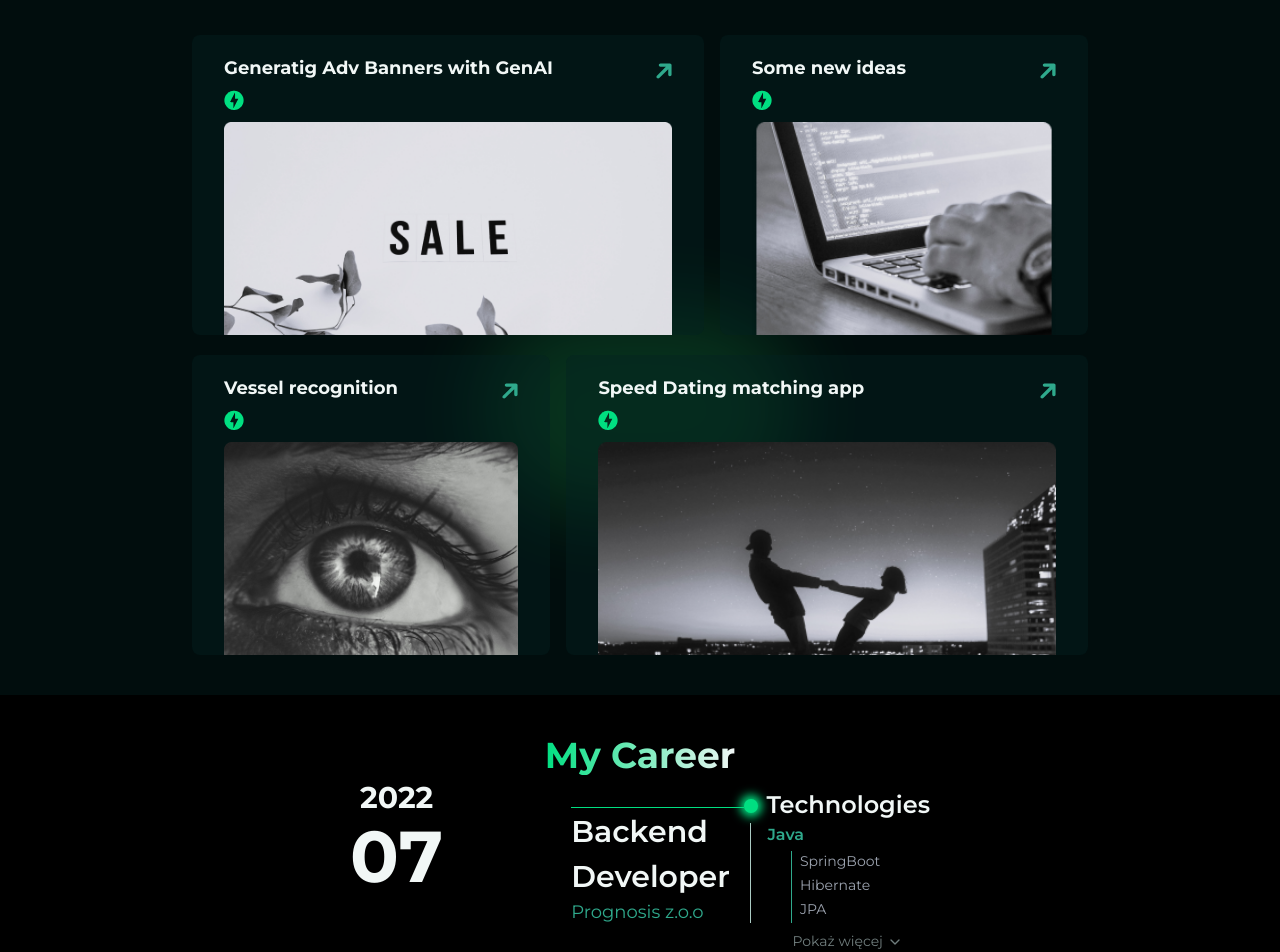
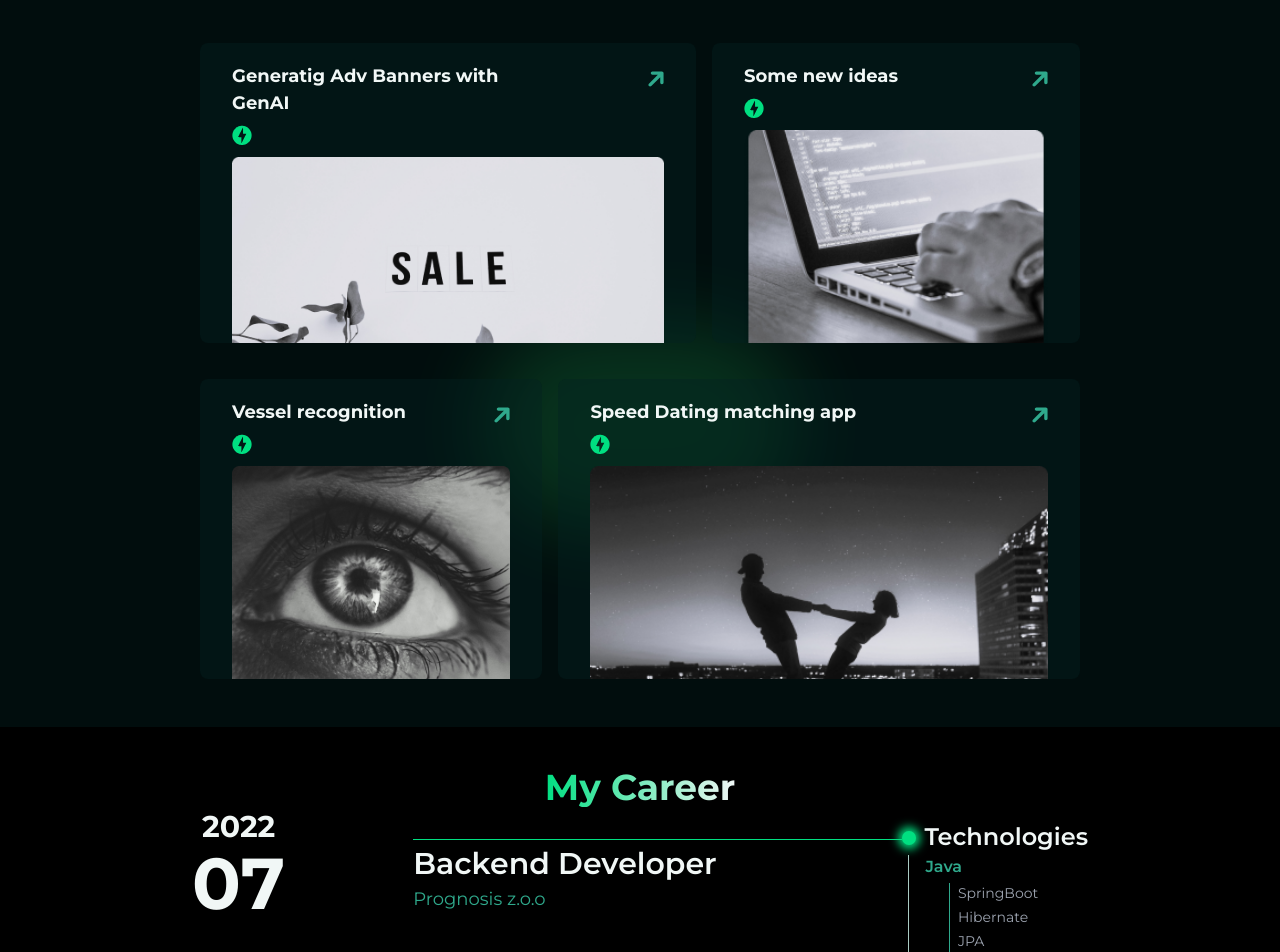
Before and after one commit to benhus8/benedykt-the-dev, a Next.js app in the folder frontend/: page /en in a window 1280 px wide. Shown: the part 1060-2012 px from the top of the page. Built offline with nearby package versions, Linux system fonts and the light colour scheme.

Commit message:
rwd for navbar, myprojects and career section

```diff
--- a/frontend/app/[locale]/_components/Career.jsx
+++ b/frontend/app/[locale]/_components/Career.jsx
@@ -2,14 +2,14 @@
 
 export const Career = () => {
   return (
-    <div className="relative w-full bg-black min-h-[475px] z-10 mt-10 ">
+    <div className="relative w-full bg-black min-h-[475px] z-10 mt-10">
       <div className="w-full flex flex-col justify-center items-center pt-5">
         <p className="pt-5 text-transparent bg-clip-text bg-gradient-to-r from-primary-light to-primary-white font-bold text-4xl">
           My Career
         </p>
       </div>
 
-      <div className="w-full px-[20px] sm:px-[350px] pb-10">
+      <div className="w-full px-4 sm:px-8 md:px-32 lg:px-48 pb-10">
         {chapters.map((chapter, i) => (
           <CareerChapter
             key={i}
@@ -28,7 +28,6 @@ export const Career = () => {
     </div>
   );
 };
-
 export const chapters = [
   {
     color: "primary-light",
@@ -80,16 +79,17 @@ export const chapters = [
 
 const CareerChapter = (props) => {
   return (
-    <div className="flex flex-col sm:flex-row  items-center sm:items-start text-primary-white">
+    <div className="flex flex-col sm:flex-row  items-center sm:items-start text-primary-white px-4 sm:px-0">
       <div>
-        <div>
-          <p className="text-2xl font-bold flex flex-col justify-end items-center">
+        <div className="flex flex-row sm:flex-col justify-center items-center mt-6 sm:mt-0">
+          <p className="text-4xl sm:text-2xl font-bold flex flex-col justify-end items-center ">
             {props.year}
           </p>
-          <p className="text-7xl font-bold">{props.month}</p>
+          <span className="sm:hidden text-4xl font-semiBold">{`\u00A0/\u00A0`}</span>
+          <p className="text-4xl sm:text-7xl font-bold">{props.month}</p>
         </div>
       </div>
-      <div className="w-full sm:ml-32 h-full">
+      <div className="w-full md:ml-16 lg:ml-32 h-full">
         <hr
           className={`border-t border-${props.color} w-full h-[1.5px] mt-8`}
         />
@@ -101,7 +101,7 @@ const CareerChapter = (props) => {
         <div className="flex flex-row mt-3">
           <div className="h-full">
             <div className="flex flex-row">
-             < BlinkingLight color={props.color} />
+              <BlinkingLight color={props.color} />
               <p className="text-xl font-semiBold text-primary-white ml-2">
                 Technologies
               </p>
@@ -127,7 +127,7 @@ const CareerChapter = (props) => {
           <div className="flex flex-row">
             <div className="h-full">
               <div className="flex flex-row">
-                < BlinkingLight color={props.color} />
+                <BlinkingLight color={props.color} />
                 <p className="text-xl font-semiBold text-primary-white ml-2">
                   Tools
                 </p>
--- a/frontend/app/[locale]/_components/MyProjects.jsx
+++ b/frontend/app/[locale]/_components/MyProjects.jsx
@@ -8,26 +8,26 @@ export const MyProjects = () => {
           My projects
         </p>
       </div>
-      <div className="w-full pt-10  px-2 md:px-24 lg:px-48">
-        <div className="grid grid-cols-1 md:grid-cols-7 space-x-4">
-          <div className="col-span-2 md:col-span-4">
+      <div className="w-full pt-10  px-8 sm:px-12 md:px-24 lg:px-48">
+        <div className="grid grid-cols-1 md:grid-cols-7 ">
+          <div className="md:col-span-4 mx-2 my-2">
             <ProjectCard
               title="Generatig Adv Banners with GenAI"
               image="gen_ai_project.png"
             />
           </div>
-          <div className="md:col-span-3">
+          <div className="md:col-span-3 mx-2 my-2">
             <ProjectCard title="Some new ideas" image="ideas_projct.png" />
           </div>
         </div>
-        <div className="grid grid-cols-1 md:grid-cols-5 space-x-4 mt-5">
-          <div className="md:col-span-2">
+        <div className="grid grid-cols-1 md:grid-cols-5 mt-5">
+          <div className="md:col-span-2 mx-2 my-2">
             <ProjectCard
               title="Vessel recognition"
               image="vessel_project.png"
             />
           </div>
-          <div className="md:col-span-3">
+          <div className="md:col-span-3 mx-2 my-2">
             <ProjectCard
               title="Speed Dating matching app "
               image="speed_dating_project.png"
@@ -67,7 +67,7 @@ const ProjectCard = (props) => {
       <img
         src={`/images/${props.image}`}
         alt="Glow"
-        className="w-full rounded-b-lg mt-3 object-cover object-center rounded-sm"
+        className="w-full rounded-b-lg mt-3 rounded-sm"
       />
     </div>
   );
--- a/frontend/components/NavBar.jsx
+++ b/frontend/components/NavBar.jsx
@@ -120,7 +120,7 @@ export default function NavBar() {
     >
       <div
         id="top"
-        className="py-5 px-10 md:px-20 flex flex-col lg:flex-row lg:justify-between items-center"
+        className="py-1 md:py-5 px-5 md:px-20 flex flex-col lg:flex-row lg:justify-between items-center"
       >
         <div className={`w-full flex flex-row justify-between items-center `}>
           <div className="z-20">
```
Lines whose indentation alone changed are shown as unchanged.
